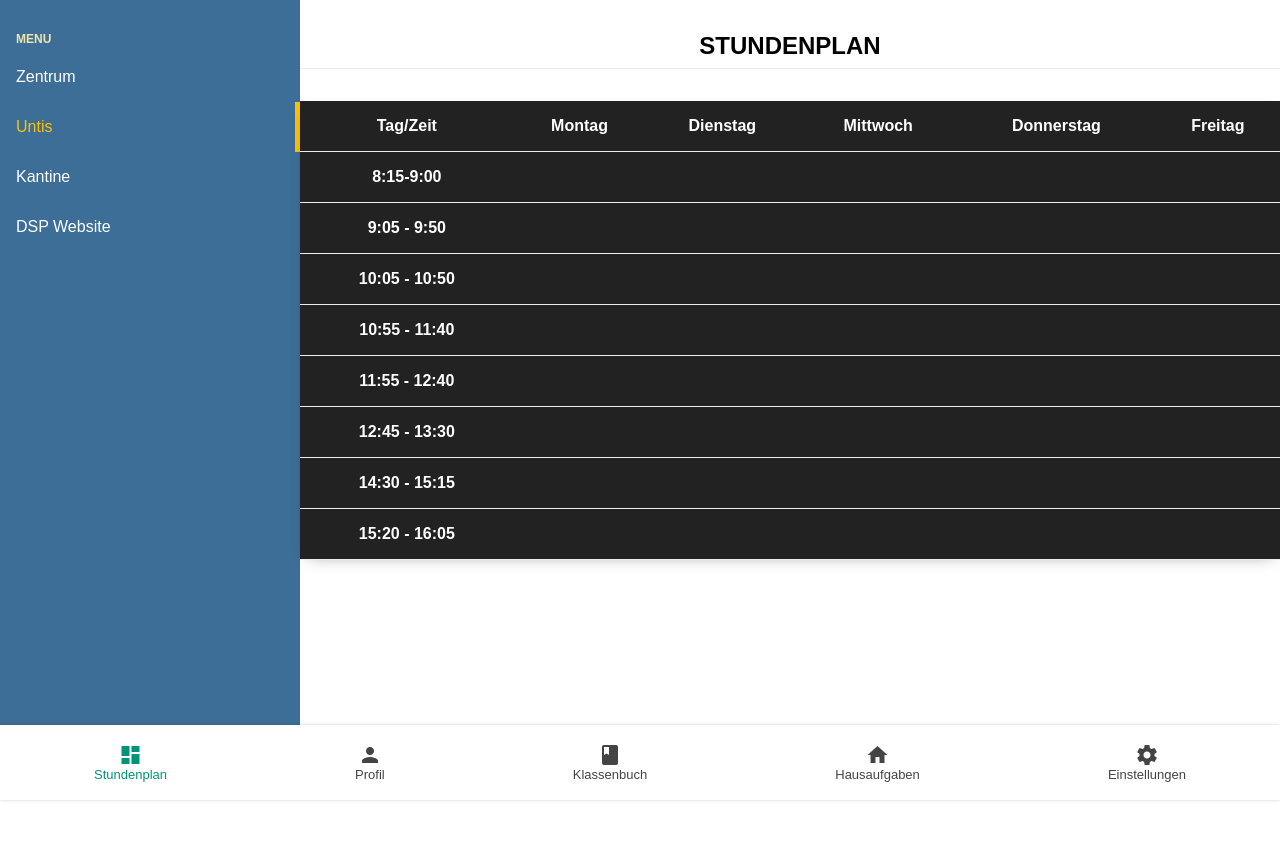
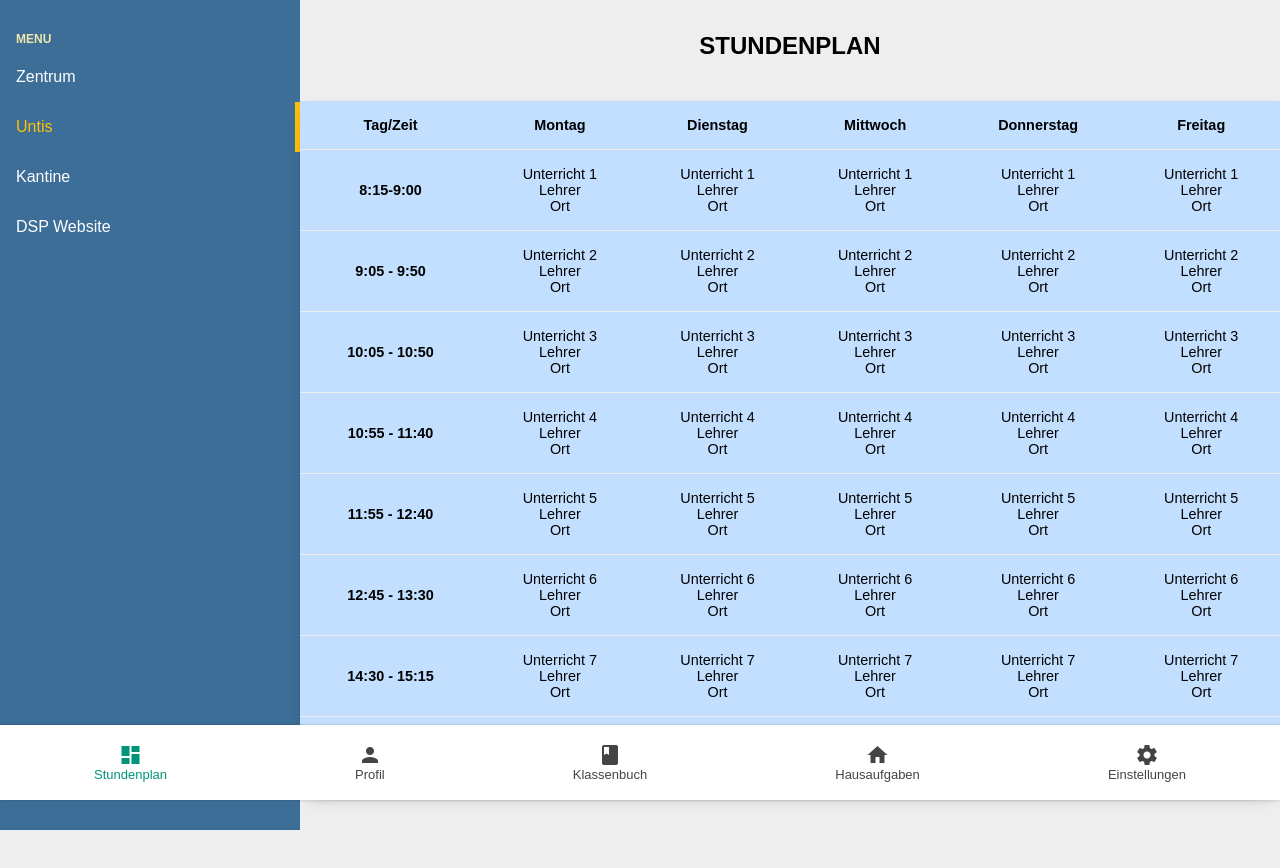
Before and after one commit to BlockableDev/dsp-mobiler-Schulerzentrum-app, a website: page src/www/html/untisTimetable.html in a window 1280 px wide. Drawn offline with Linux system fonts and the light colour scheme.

Commit message:
Demonstration Version html css

```diff
--- a/src/www/css/index.css
+++ b/src/www/css/index.css
@@ -1,6 +1,9 @@
 * {
 	margin: 0;
 	padding: 0;
+}
+html {
+	background-color: #eee;
 }
 .main-text {
 	width: 100%;
--- a/src/www/css/timetable.css
+++ b/src/www/css/timetable.css
@@ -1,6 +1,7 @@
 .table-container {
 	padding: 32px;
 	font-family: "Roboto", sans-serif;
+	font-size: 90%;
 	flex: auto;
 	margin: 0;
 	padding-left: 0;
@@ -18,8 +19,8 @@
 
 .table-container table {
 	width: 100%;
-	background: #fff;
-	color: #222;
+	background: #c2dfff;
+	color: #000000;
 	padding: 24px;
 	box-shadow: 0 4px 15px -8px rgba(0, 0, 0, 0.4);
 	border-collapse: collapse;
@@ -39,18 +40,3 @@
 .table-container table tr {
 	border-bottom: 1px solid #eee;
 }
-
-@media (max-width: 580px) {
-	.table-container table thead {
-		display: inline-block;
-	}
-
-	.table-container table td {
-		display: block;
-	}
-
-	.table-container table td::before {
-		content: attr(data-heading) ": ";
-		font-weight: bold;
-	}
-}
--- /dev/null
+++ b/src/www/html/untisSelectKA.html
@@ -0,0 +1,128 @@
+<!DOCTYPE html>
+<html lang="de">
+	<head>
+		<meta charset="UTF-8" />
+		<meta http-equiv="X-UA-Compatible" content="IE=edge" />
+		<meta name="viewport" content="width=device-width, initial-scale=1.0" />
+		<title>DSZ</title>
+		<link rel="stylesheet" href="../css/bottomNavBar.css" />
+		<link rel="stylesheet" href="../css/mainSidebar.css" />
+		<link rel="stylesheet" href="../css/index.css" />
+		<link rel="stylesheet" href="../css/dropdownKL.css" />
+	</head>
+	<body>
+		<div class="app">
+			<div class="menu-toggle">
+				<div class="hamburger">
+					<span></span>
+				</div>
+			</div>
+
+			<aside class="sidebar">
+				<h3>Menu</h3>
+
+				<nav class="menu">
+					<a href="../index.html" class="menu-item">Zentrum</a>
+					<a href="#" class="menu-item is-active">Untis</a>
+					<a
+						href="https://dsporto.unicard.pt/UnicardSIGE_Portal"
+						class="menu-item"
+						>Kantine</a
+					>
+					<a href="https://www.dsporto.de/" class="menu-item">DSP Website</a>
+				</nav>
+			</aside>
+			<div class="main">
+				<h1 class="main-heading">Developer Portal</h1>
+				<p>Klasse als Demonstration sehen:</p>
+				<div class="dropdownKL">
+					<button class="dropbtn" id="buttonKL" onclick="myFunction()">
+						(Klasse)
+					</button>
+					<div class="dropdownKL-content" id="textKL">
+						<button onclick="pullerKL('5A')">5A</button>
+						<button onclick="pullerKL('5B')">5B</button>
+						<button onclick="pullerKL('5C')">5C</button>
+						<button onclick="pullerKL('6A')">6A</button>
+						<button onclick="pullerKL('6B')">6B</button>
+						<button onclick="pullerKL('7A')">7A</button>
+						<button onclick="pullerKL('7B')">7B</button>
+						<button onclick="pullerKL('8A')">8A</button>
+						<button onclick="pullerKL('8B')">8B</button>
+						<button onclick="pullerKL('9A')">9A</button>
+						<button onclick="pullerKL('9B')">9B</button>
+						<button onclick="pullerKL('10A')">10A</button>
+						<button onclick="pullerKL('10B')">10B</button>
+						<button onclick="pullerKL('11A')">11A</button>
+						<button onclick="pullerKL('11B')">11B</button>
+						<button onclick="pullerKL('12A')">12A</button>
+						<button onclick="pullerKL('12B')">12B</button>
+					</div>
+				</div>
+			</div>
+			<link
+				href="https://fonts.googleapis.com/icon?family=Material+Icons"
+				rel="stylesheet"
+			/>
+			<nav class="nav">
+				<a href="untisTimetable.html" class="nav__link">
+					<i class="material-icons nav__icon">dashboard</i>
+					<span class="nav__text">Stundenplan</span>
+				</a>
+				<a href="untisProfile.html" class="nav__link">
+					<i class="material-icons nav__icon">person</i>
+					<span class="nav__text">Profil</span>
+				</a>
+				<a href="untisInfos.html" class="nav__link">
+					<i class="material-icons nav__icon">book</i>
+					<span class="nav__text">Klassenbuch</span>
+				</a>
+				<a href="untisHomework.html" class="nav__link">
+					<i class="material-icons nav__icon">home</i>
+					<span class="nav__text">Hausaufgaben</span>
+				</a>
+				<a href="untisSettings.html" class="nav__link">
+					<i class="material-icons nav__icon">settings</i>
+					<span class="nav__text">Einstellungen</span>
+				</a>
+			</nav>
+		</div>
+
+		<script>
+			const menu_toggle = document.querySelector(".menu-toggle");
+			const sidebar = document.querySelector(".sidebar");
+
+			menu_toggle.addEventListener("click", () => {
+				menu_toggle.classList.toggle("is-active");
+				sidebar.classList.toggle("is-active");
+			});
+			/* When the user clicks on the button,
+            toggle between hiding and showing the dropdown content */
+			function myFunction() {
+				document.getElementById("textKL").classList.toggle("show");
+			}
+
+			// Close the dropdown menu if the user clicks outside of it
+			window.onclick = function (event) {
+				if (!event.target.matches(".dropbtn")) {
+					var dropdowns = document.getElementsByClassName("dropdown-content");
+					var i;
+					for (i = 0; i < dropdowns.length; i++) {
+						var openDropdown = dropdowns[i];
+						if (openDropdown.classList.contains("show")) {
+							openDropdown.classList.remove("show");
+						}
+					}
+				}
+			};
+			function pullerKL(klb) {
+				var storage = window.localStorage;
+				storage.setItem("kl", klb);
+				window.location.href = "untisTimetable.html";
+
+				const klasse = storage.getItem("kl");
+				console.log(klasse);
+			}
+		</script>
+	</body>
+</html>
--- a/src/www/html/untisTimetable.html
+++ b/src/www/html/untisTimetable.html
@@ -8,6 +8,7 @@
 		<link rel="stylesheet" href="../css/bottomNavBar.css" />
 		<link rel="stylesheet" href="../css/mainSidebar.css" />
 		<link rel="stylesheet" href="../css/timetable.css" />
+		<link rel="stylesheet" href="../css/index.css">
 	</head>
 	<body>
 		<div class="app">
@@ -33,9 +34,9 @@
 			</aside>
 			<div class="table-container">
 				<h2 class="table-heading">Stundenplan</h2>
-
+				<script></script>
 				<table>
-					<thead>
+					<tdead>
 						<tr>
 							<th>Tag/Zeit</th>
 							<th>Montag</th>
@@ -46,70 +47,153 @@
 						</tr>
 						<tr>
 							<th>8:15-9:00</th>
-							<th id="Mon1"></th>
-							<th id="Die1"></th>
-							<th id="Mit1"></th>
-							<th id="Don1"></th>
-							<th id="Fre1"></th>
+							<td id="Mon1">
+								<p>Unterricht 1</p>
+								<p>Lehrer</p>
+								<p>Ort</p>
+							</td>
+							<td id="Die1">			  		<p>Unterricht 1</p>
+								<p>Lehrer</p>
+								<p>Ort</p></td>
+							<td id="Mit1">			  		<p>Unterricht 1</p>
+								<p>Lehrer</p>
+								<p>Ort</p></td>
+							<td id="Don1">			  		<p>Unterricht 1</p>
+								<p>Lehrer</p>
+								<p>Ort</p></td>
+							<td id="Fre1">			  		<p>Unterricht 1</p>
+								<p>Lehrer</p>
+								<p>Ort</p></td>
 						</tr>
 						<tr>
 							<th>9:05 - 9:50</th>
-							<th id="Mon2"></th>
-							<th id="Die2"></th>
-							<th id="Mit2"></th>
-							<th id="Don2"></th>
-							<th id="Fre2"></th>
+							<td id="Mon2">			  		<p>Unterricht 2</p>
+								<p>Lehrer</p>
+								<p>Ort</p></td>
+							<td id="Die2">			  		<p>Unterricht 2</p>
+								<p>Lehrer</p>
+								<p>Ort</p></td>
+							<td id="Mit2">			  		<p>Unterricht 2</p>
+								<p>Lehrer</p>
+								<p>Ort</p></td>
+							<td id="Don2">			  		<p>Unterricht 2</p>
+								<p>Lehrer</p>
+								<p>Ort</p></td>
+							<td id="Fre2">			  		<p>Unterricht 2</p>
+								<p>Lehrer</p>
+								<p>Ort</p></td>
 						</tr>
 						<tr>
 							<th>10:05 - 10:50</th>
-							<th id="Mon3"></th>
-							<th id="Die3"></th>
-							<th id="Mit3"></th>
-							<th id="Don3"></th>
-							<th id="Fre3"></th>
+							<td id="Mon3">			  		<p>Unterricht 3</p>
+								<p>Lehrer</p>
+								<p>Ort</p></td>
+							<td id="Die3">			  		<p>Unterricht 3</p>
+								<p>Lehrer</p>
+								<p>Ort</p></td>
+							<td id="Mit3">			  		<p>Unterricht 3</p>
+								<p>Lehrer</p>
+								<p>Ort</p></td>
+							<td id="Don3">			  		<p>Unterricht 3</p>
+								<p>Lehrer</p>
+								<p>Ort</p></td>
+							<td id="Fre3">			  		<p>Unterricht 3</p>
+								<p>Lehrer</p>
+								<p>Ort</p></td>
 						</tr>
 						<tr>
 							<th>10:55 - 11:40</th>
-							<th id="Mon4"></th>
-							<th id="Die4"></th>
-							<th id="Mit4"></th>
-							<th id="Don4"></th>
-							<th id="Fre4"></th>
+							<td id="Mon4">			  		<p>Unterricht 4</p>
+								<p>Lehrer</p>
+								<p>Ort</p></td>
+							<td id="Die4">			  		<p>Unterricht 4</p>
+								<p>Lehrer</p>
+								<p>Ort</p></td>
+							<td id="Mit4">			  		<p>Unterricht 4</p>
+								<p>Lehrer</p>
+								<p>Ort</p></td>
+							<td id="Don4">			  		<p>Unterricht 4</p>
+								<p>Lehrer</p>
+								<p>Ort</p></td>
+							<td id="Fre4">			  		<p>Unterricht 4</p>
+								<p>Lehrer</p>
+								<p>Ort</p></td>
 						</tr>
 						<tr>
 							<th>11:55 - 12:40</th>
-							<th id="Mon5"></th>
-							<th id="Die5"></th>
-							<th id="Mit5"></th>
-							<th id="Don5"></th>
-							<th id="Fre5"></th>
+							<td id="Mon5">			  		<p>Unterricht 5</p>
+								<p>Lehrer</p>
+								<p>Ort</p></td>
+							<td id="Die5">			  		<p>Unterricht 5</p>
+								<p>Lehrer</p>
+								<p>Ort</p></td>
+							<td id="Mit5">			  		<p>Unterricht 5</p>
+								<p>Lehrer</p>
+								<p>Ort</p></td>
+							<td id="Don5">			  		<p>Unterricht 5</p>
+								<p>Lehrer</p>
+								<p>Ort</p></td>
+							<td id="Fre5">			  		<p>Unterricht 5</p>
+								<p>Lehrer</p>
+								<p>Ort</p></td>
 						</tr>
 						<tr>
 							<th>12:45 - 13:30</th>
-							<th id="Mon6"></th>
-							<th id="Die6"></th>
-							<th id="Mit6"></th>
-							<th id="Don6"></th>
-							<th id="Fre6"></th>
+							<td id="Mon6">			  		<p>Unterricht 6</p>
+								<p>Lehrer</p>
+								<p>Ort</p></td>
+							<td id="Die6">			  		<p>Unterricht 6</p>
+								<p>Lehrer</p>
+								<p>Ort</p></td>
+							<td id="Mit6">			  		<p>Unterricht 6</p>
+								<p>Lehrer</p>
+								<p>Ort</p></td>
+							<td id="Don6">			  		<p>Unterricht 6</p>
+								<p>Lehrer</p>
+								<p>Ort</p></td>
+							<td id="Fre6">			  		<p>Unterricht 6</p>
+								<p>Lehrer</p>
+								<p>Ort</p></td>
 						</tr>
 						<tr>
 							<th>14:30 - 15:15</th>
-							<th id="Mon7"></th>
-							<th id="Die7"></th>
-							<th id="Mit7"></th>
-							<th id="Don7"></th>
-							<th id="Fre7"></th>
+							<td id="Mon7">			  		<p>Unterricht 7</p>
+								<p>Lehrer</p>
+								<p>Ort</p></td>
+							<td id="Die7">			  		<p>Unterricht 7</p>
+								<p>Lehrer</p>
+								<p>Ort</p></td>
+							<td id="Mit7">			  		<p>Unterricht 7</p>
+								<p>Lehrer</p>
+								<p>Ort</p></td>
+							<td id="Don7">			  		<p>Unterricht 7</p>
+								<p>Lehrer</p>
+								<p>Ort</p></td>
+							<td id="Fre7">			  		<p>Unterricht 7</p>
+								<p>Lehrer</p>
+								<p>Ort</p></td>
 						</tr>
 						<tr>
 							<th>15:20 - 16:05</th>
-							<th id="Mon8"></th>
-							<th id="Die8"></th>
-							<th id="Mit8"></th>
-							<th id="Don8"></th>
-							<th id="Fre8"></th>
+							<td id="Mon8">			  		<p>Unterricht 8</p>
+								<p>Lehrer</p>
+								<p>Ort</p></td>
+							<td id="Die8">			  		<p>Unterricht 8</p>
+								<p>Lehrer</p>
+								<p>Ort</p></td>
+							<td id="Mit8">			  		<p>Unterricht 8</p>
+								<p>Lehrer</p>
+								<p>Ort</p></td>
+							<td id="Don8">			  		<p>Unterricht 8</p>
+								<p>Lehrer</p>
+								<p>Ort</p></td>
+							<td id="Fre8">			  		<p>Unterricht 8</p>
+								<p>Lehrer</p>
+								<p>Ort</p></td>
 						</tr>
 					</thead>
 				</table>
+
 			</div>
 			<link
 				href="https://fonts.googleapis.com/icon?family=Material+Icons"
```
Also changed, not shown: src/www/css/dropdownKL.css (added, +57 -0 lines), src/www/css/homework.css (+9 -1 lines), src/www/index.html (+6 -1 lines), src/www/schedules.JSON (added, +10 -0 lines).
